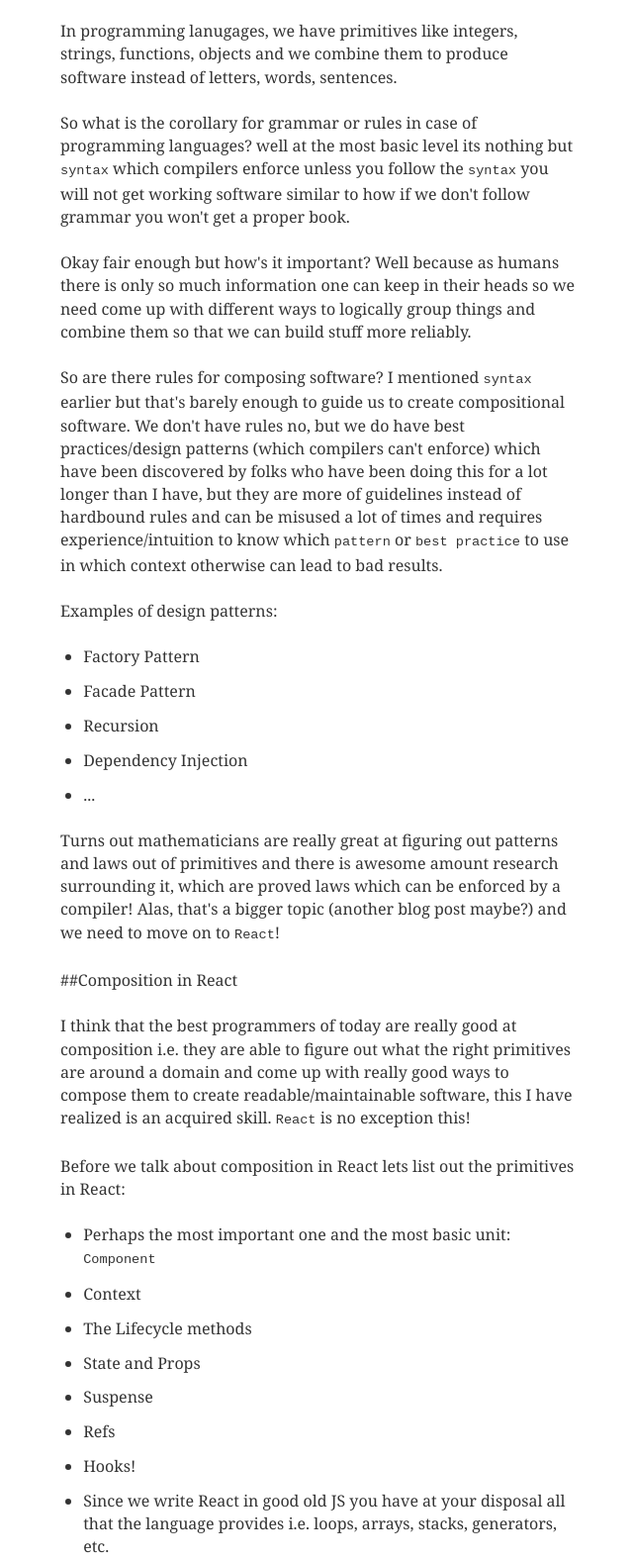
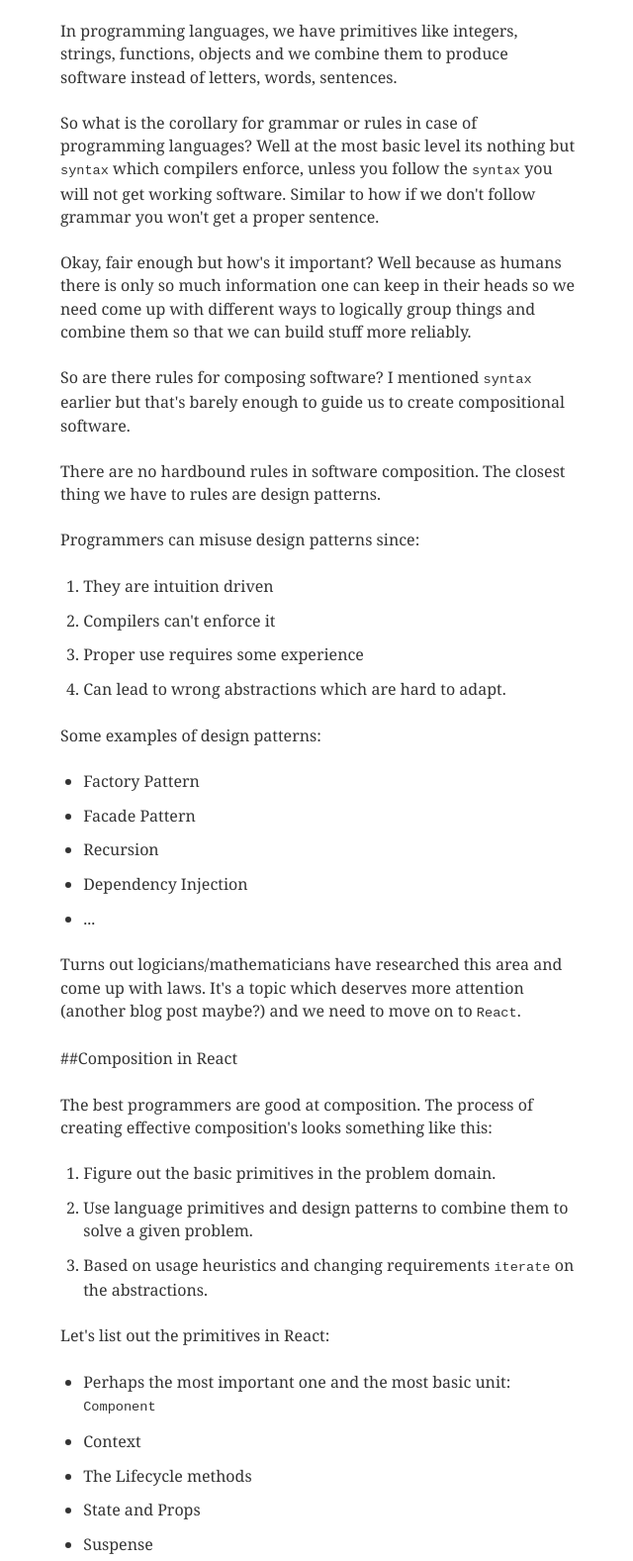
Before and after one commit to varenya/elpsykongroo, a Gatsby site: page /composition-react/ in a window 1280 px wide. Shown: the part 701-2278 px from the top of the page at 99% size, without its empty margins (318-958 px from the left). Built offline with nearby package versions, Linux system fonts and the light colour scheme; Gatsby itself is replaced by a stand-in of ours; some packages are replaced by stand-ins of ours; what typography-theme-lincoln would draw is missing.

Commit message:
Simplying language

````diff
--- a/content/blog/composition-react/index.md
+++ b/content/blog/composition-react/index.md
@@ -21,15 +21,27 @@ Do you get my drift? Just replace **`put`** with **`compose`** and you will get
 
 So let's try and define the term in the context of programming. So the general idea is basically taking one type of thing and combine them to create other types of things.
 
-In programming lanugages, we have primitives like integers, strings, functions, objects and we combine them to produce software instead of letters, words, sentences.
+In programming languages, we have primitives like integers, strings, functions, objects and we combine them to produce software instead of letters, words, sentences.
 
-So what is the corollary for grammar or rules in case of programming languages? well at the most basic level its nothing but `syntax` which compilers enforce unless you follow the `syntax` you will not get working software similar to how if we don't follow grammar you won't get a proper book.
+So what is the corollary for grammar or rules in case of programming languages? Well at the most basic level its nothing but `syntax` which compilers enforce, unless you follow the `syntax` you will not get working software.
+Similar to how if we don't follow grammar you won't get a proper sentence.
 
-Okay fair enough but how's it important? Well because as humans there is only so much information one can keep in their heads so we need come up with different ways to logically group things and combine them so that we can build stuff more reliably.
+Okay, fair enough but how's it important? Well because as humans there is only so much information one can keep in their heads so we need come up with different ways to logically group things and combine them so that we can build stuff more reliably.
 
-So are there rules for composing software? I mentioned `syntax` earlier but that's barely enough to guide us to create compositional software. We don't have rules no, but we do have best practices/design patterns (which compilers can't enforce) which have been discovered by folks who have been doing this for a lot longer than I have, but they are more of guidelines instead of hardbound rules and can be misused a lot of times and requires experience/intuition to know which `pattern` or `best practice` to use in which context otherwise can lead to bad results.
+So are there rules for composing software? I mentioned `syntax` earlier but that's barely enough to guide us to create compositional software.
 
-Examples of design patterns:
+
+There are no hardbound rules in software composition. The closest thing we have to rules are design patterns.
+
+Programmers can misuse design patterns since:
+
+1. They are intuition driven
+2. Compilers can't enforce it
+3. Proper use requires some experience
+4. Can lead to wrong abstractions which are hard to adapt.
+
+
+Some examples of design patterns:
 
 - Factory Pattern
 - Facade Pattern
@@ -37,13 +49,19 @@ Examples of design patterns:
 - Dependency Injection
 - ...
 
-Turns out mathematicians are really great at figuring out patterns and laws out of primitives and there is awesome amount research surrounding it, which are proved laws which can be enforced by a compiler! Alas, that's a bigger topic (another blog post maybe?) and we need to move on to `React`!
+Turns out logicians/mathematicians have researched this area and come up with laws. It's a topic which deserves more attention (another blog post maybe?) and we need to move on to `React`.
 
 ##Composition in React
 
-I think that the best programmers of today are really good at composition i.e. they are able to figure out what the right primitives are around a domain and come up with really good ways to compose them to create readable/maintainable software, this I have realized is an acquired skill. `React` is no exception this!
+The best programmers are good at composition.
+The process of creating effective composition's looks something like this:
 
-Before we talk about composition in React lets list out the primitives in React:
+1. Figure out the basic primitives in the problem domain.
+2. Use language primitives and design patterns to combine them to solve a given problem.
+3. Based on usage heuristics and changing requirements `iterate` on the abstractions.
+
+
+Let's list out the primitives in React:
 
 - Perhaps the most important one and the most basic unit: `Component`
 - Context
@@ -52,7 +70,7 @@ Before we talk about composition in React lets list out the primitives in React:
 - Suspense
 - Refs
 - Hooks!
-- Since we write React in good old JS you have at your disposal all that the language provides i.e. loops, arrays, stacks, generators, etc.
+- Since we write React in good old JS we have at your disposal all that the language provides i.e. loops, arrays, stacks, generators, etc.
 
 So as a `React` dev our job is basically to use the above in the best way possible to create an app!
 
@@ -153,9 +171,10 @@ Let's take it a step forward using the above component :
     const { buttonType, ...rest } = props;
     return <GoodButton buttonType="secondary" {...rest} />;
  }
+
 ```
 
-See what I did there used props to create new components! So what is so great about this? It hides away the implementation details of how `PrimaryButton` is created and the consumers don't have to worry about which props to pass to make it a `PrimaryButton` in the first place.
+See what I did there? I used props to create new components! So what is so great about this? It hides away the implementation details of how `PrimaryButton` is created and the consumers don't have to worry about which props to pass to make it a `PrimaryButton` in the first place.
 
 Say tomorrow your designer comes in and says that the `PrimaryButton` needs to have an italic text you can just go ahead add modify the code like this:
 
@@ -170,8 +189,7 @@ Thats it, the conumsers don't have to change anything!
 
 Here's the codesanbox link with the full code:
 
-{% codesandbox w73y3kq93l %}
-
+https://codesandbox.io/s/w73y3kq93l
 
 Let's look at another nontrivial example and with some other primitives.
 
@@ -315,7 +333,6 @@ All of this is not my own thinking its something derived from talks/blogs and ot
 
 Codesandbox for the full working implementation of the DropDown component:
 
-{% codesandbox 4z4l8r8z97 %}
-
+<iframe src="https://codesandbox.io/embed/4z4l8r8z97?fontsize=14" title="dropdown" style="width:100%; height:500px; border:0; border-radius: 4px; overflow:hidden;" sandbox="allow-modals allow-forms allow-popups allow-scripts allow-same-origin"></iframe>
 
 I hope this was helpful, thanks for reading!
````
